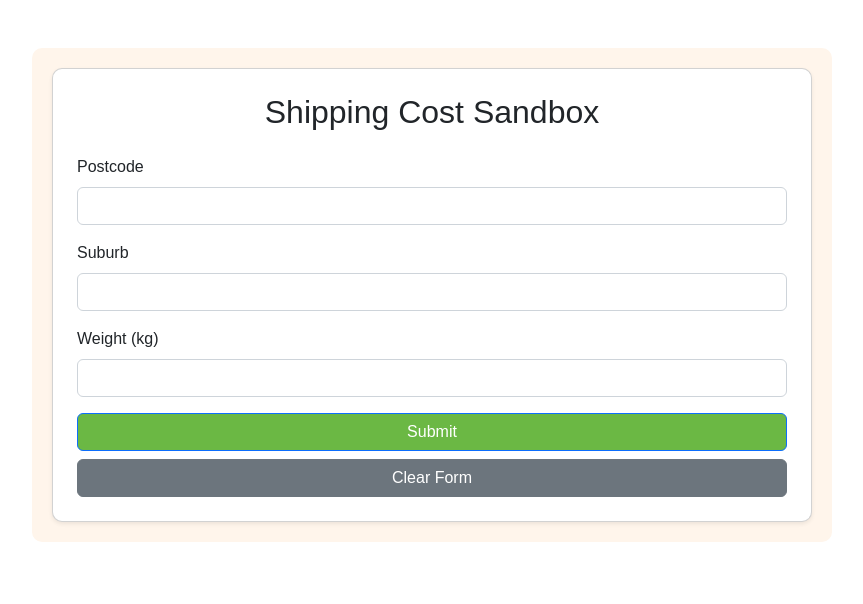
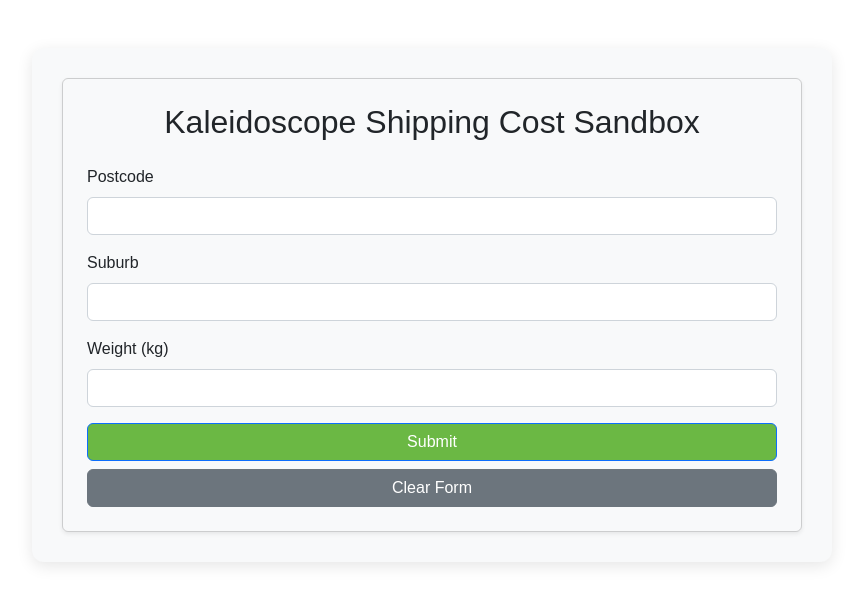
Before and after one commit to lawrenceamorysilva/kaleidoscope-retailer-portal, an Angular app: page /sandbox in a window 1280 px wide. Shown: the top 604 px of the page, without its empty margins (208-1071 px from the left). Built offline with nearby package versions, Linux system fonts and the light colour scheme.

Commit message:
added environments and styles.css changes

```diff
--- a/angular.json
+++ b/angular.json
@@ -15,48 +15,57 @@
       "prefix": "app",
       "architect": {
         "build": {
-          "builder": "@angular-devkit/build-angular:application",
+          "builder": "@angular-devkit/build-angular:browser",
           "options": {
             "outputPath": "dist/retailer-portal",
             "index": "src/index.html",
-            "browser": "src/main.ts",
+            "main": "src/main.ts",
             "polyfills": ["zone.js"],
             "tsConfig": "tsconfig.app.json",
             "inlineStyleLanguage": "scss",
             "assets": [
               {
                 "glob": "**/*",
-                "input": "public"
+                "input": "public",
+                "output": "/"
               }
             ],
             "styles": ["src/styles.scss"],
-            "scripts": [],
-            "server": "src/main.server.ts",
-            "outputMode": "server",
-            "ssr": {
-              "entry": "src/server.ts"
-            }
+            "scripts": []
           },
           "configurations": {
             "production": {
+              "fileReplacements": [
+                {
+                  "replace": "src/environments/environment.ts",
+                  "with": "src/environments/environment.prod.ts"
+                }
+              ],
               "budgets": [
                 {
                   "type": "initial",
-                  "maximumWarning": "500kB",
-                  "maximumError": "1MB"
+                  "maximumWarning": "500kb",
+                  "maximumError": "1mb"
                 },
                 {
                   "type": "anyComponentStyle",
-                  "maximumWarning": "4kB",
-                  "maximumError": "8kB"
+                  "maximumWarning": "4kb",
+                  "maximumError": "8kb"
                 }
               ],
-              "outputHashing": "all"
+              "outputHashing": "all",
+              "optimization": true,
+              "sourceMap": false,
+              "extractLicenses": true,
+              "namedChunks": false,
+              "aot": true,
+              "buildOptimizer": true
             },
             "development": {
               "optimization": false,
               "extractLicenses": false,
-              "sourceMap": true
+              "sourceMap": true,
+              "namedChunks": true
             }
           },
           "defaultConfiguration": "production"
@@ -89,7 +98,8 @@
             "assets": [
               {
                 "glob": "**/*",
-                "input": "public"
+                "input": "public",
+                "output": "/"
               }
             ],
             "styles": ["src/styles.scss"],
--- a/src/app/component/sandbox/sandbox.component.html
+++ b/src/app/component/sandbox/sandbox.component.html
@@ -1,6 +1,8 @@
 <div class="container my-5">
   <div class="card shadow-sm p-4">
-    <h2 class="card-title text-center mb-4">Shipping Cost Sandbox</h2>
+    <h2 class="card-title text-center mb-4">
+      Kaleidoscope Shipping Cost Sandbox
+    </h2>
     <form>
       <div class="mb-3">
         <label for="postcode" class="form-label">Postcode</label>
--- a/src/app/component/sandbox/sandbox.component.scss
+++ b/src/app/component/sandbox/sandbox.component.scss
@@ -1,3 +1,5 @@
+@use "sass:color";
+
 $green: #6bb844;
 $green-hover: #5a9e3a;
 $red: #de2849;
@@ -15,36 +17,20 @@ $dark-blue: #375a7f;
 $dark-red: #b53849;
 
 /* Bootstrap overrides */
-html,
-body {
-  height: 100%;
-  margin: 0;
-  padding: 0;
-  background-color: $creamy-bg;
-  color: #212529;
-  font-family: Arial, sans-serif;
-  transition: background-color 0.3s ease, color 0.3s ease;
-}
 
 .container {
-  background-color: $creamy-bg;
   max-width: 800px;
-  margin: 20px auto;
-  padding: 20px;
-  font-family: Arial, sans-serif;
-  color: #212529;
-  border-radius: 10px;
+  width: 100%;
+  padding: 30px;
+  background-color: #f8f9fa; // slightly off-white to show separation
+  border-radius: 12px;
+  box-shadow: 0 4px 16px rgba(0, 0, 0, 0.1);
 }
 
 .card {
-  background-color: $white;
-  border-radius: 10px;
-  transition: box-shadow 0.3s ease;
-  color: #212529;
-
-  &:hover {
-    box-shadow: 0 8px 16px rgba(0, 0, 0, 0.2);
-  }
+  background-color: transparent; // remove inner white
+  box-shadow: none;
+  padding: 0;
 }
 
 .form-control {
@@ -74,7 +60,7 @@ body {
 .alert-danger {
   background-color: $red;
   color: $white;
-  border-color: darken($red, 10%);
+  border-color: color.adjust($red, $lightness: -10%);
   border-radius: 8px;
   font-weight: 500;
 }
@@ -105,25 +91,16 @@ body {
 
 /* Dark mode styles */
 @media (prefers-color-scheme: dark) {
-  html,
-  body {
-    background-color: $dark-bg;
+  .container {
+    background-color: #1e1e1e; // lighter dark box
     color: $dark-text;
-  }
-
-  .container {
-    background-color: $dark-card-bg;
-    color: $dark-text;
+    box-shadow: 0 4px 16px rgba(255, 255, 255, 0.05);
   }
 
   .card {
-    background-color: $dark-card-bg;
-    color: $dark-text;
+    background-color: transparent;
+    color: inherit;
     box-shadow: none;
-
-    &:hover {
-      box-shadow: 0 8px 16px rgba(255 255 255 / 0.1);
-    }
   }
 
   .form-control {
@@ -144,13 +121,13 @@ body {
     color: $white;
 
     &:hover {
-      background-color: darken($dark-blue, 10%);
+      background-color: color.adjust($dark-blue, $lightness: -10%);
     }
   }
 
   .alert-danger {
     background-color: $dark-red;
-    border-color: darken($dark-red, 10%);
+    border-color: color.adjust($dark-red, $lightness: -10%);
     color: $white;
   }
 
--- a/src/environments/environment.prod.ts
+++ b/src/environments/environment.prod.ts
@@ -1,4 +1,4 @@
 export const environment = {
   production: true,
-  apiUrl: 'https://api.kaleidoscope-retailer.com/api', // update to your actual staging API URL
+  apiUrl: 'https://staging-api.kaleidoscope.com.au/api', // update to your actual staging API URL
 };
--- a/src/styles.scss
+++ b/src/styles.scss
@@ -1 +1,28 @@
 /* You can add global styles to this file, and also import other style files */
+@use "sass:color";
+
+$dark-bg: #121212;
+$light-bg: #ffffff;
+$dark-text: #e0e0e0;
+$light-text: #212529;
+
+html,
+body {
+  margin: 0;
+  padding: 0;
+  height: 100%;
+  background-color: $light-bg;
+  color: $light-text;
+  font-family: Arial, sans-serif;
+  transition: background-color 0.3s ease, color 0.3s ease;
+  width: 100%;
+  overflow-x: hidden;
+}
+
+@media (prefers-color-scheme: dark) {
+  html,
+  body {
+    background-color: $dark-bg;
+    color: $dark-text;
+  }
+}
```
